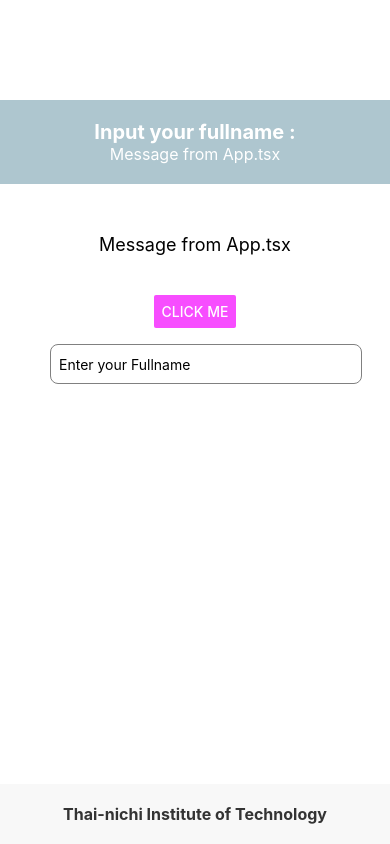
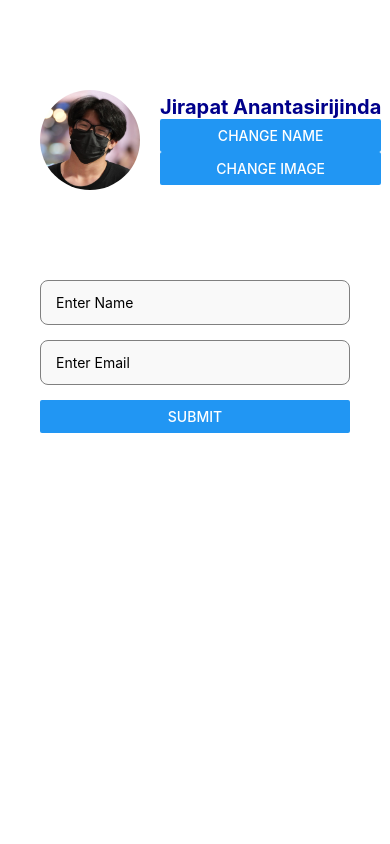
Before and after one commit to Sousettia/TNI_ReactNative_Year3, a React Native app: screen / in a window 390 px wide. Built offline with nearby package versions, Linux system fonts and the light colour scheme.

Commit message:
Practice3_TextInput Component [August, 03,2024]

```diff
--- a/App.tsx
+++ b/App.tsx
@@ -1,48 +1,15 @@
-import { StyleSheet, View, TextInput,Alert } from "react-native";
-import React, { useState, useEffect } from "react";
-import AppFooter from "./components/AppFooter";
-import AppHeader from "./components/AppHeader";
-import Content from "./components/Content";
-import {stylesPractice} from "./styles/styles";
+import { StyleSheet, Text, View , TextInput} from "react-native";
+import React from "react";
+import ProfileScreen from "./components/ProfileScreen";
 
-export default function App(): React.JSX.Element {
-  const [fullname, setFullname] = useState("");
-  const [message, setMessage] = useState("Message from App.tsx");
-  const [footerMessage, setFooterMessage] = useState(
-    "Thai-nichi Institute of Technology"
-  );
-  useEffect(() => {
-    console.log("Component has mounted");
-  },[]);
-  useEffect(() => {
-    console.log(`Fullname has changed to : ${fullname}`);
-  },[fullname]); //run when fullname changed
-
-  const handleButtonClick = () => {
-    Alert.alert("Hello",`Fullname has changed to : ${fullname}`)
-  }
-
-
+const App = () => {
   return (
-    <View style={styles.container}>
-      <AppHeader fullname = {fullname} message={message}/>
-      {/*<Content message={message} fullname={fullname}/>*/}
-      {<Content message={message} onButtonClick = {handleButtonClick}/>}
-      <TextInput
-        style = {stylesPractice.input}
-        placeholder="Enter your Fullname"
-        value={fullname}
-        onChangeText={setFullname}
-      />
-      <AppFooter footerMessage={footerMessage}/>
+    <View>
+      <ProfileScreen />
     </View>
   );
-}
+};
 
-const styles = StyleSheet.create({
-  container: {
-    flex: 1,
-    backgroundColor: "#fff",
-    //justifyContent: "center",
-  },
-});
+export default App;
+
+const styles = StyleSheet.create({});
--- /dev/null
+++ b/components/Login.tsx
@@ -0,0 +1,15 @@
+import { View, Text, TextInput, Button } from "react-native";
+import React from "react";
+import { stylesLogin } from "../styles/styles";
+
+const Login = () => {
+  return (
+    <View style={stylesLogin.container}>
+      <TextInput style={stylesLogin.input} placeholder="Enter Name" />
+      <TextInput style={stylesLogin.input} placeholder="Enter Email" />
+      <Button title="SUBMIT"></Button>
+    </View>
+  );
+};
+
+export default Login;
--- a/components/ProfileScreen.tsx
+++ b/components/ProfileScreen.tsx
@@ -1,6 +1,7 @@
 import { StyleSheet, Text, View, Image, Button } from "react-native";
 import React, { useState } from "react";
-import styles from "../styles/styles";
+import {stylesProfile} from "../styles/styles";
+import Login from "./Login";
 
 const ProfileScreen = (): React.JSX.Element => {
   const Image_1 = require("../assets/Profile_1.jpg");
@@ -15,16 +16,17 @@
   };
 
   return (
-    <View style={styles.container}>
-      <View style={styles.profileContainer}>
-        <Image style={styles.profileImage} source={profileImage} />
+    <View style={stylesProfile.container}>
+      <View style={stylesProfile.profileContainer}>
+        <Image style={stylesProfile.profileImage} source={profileImage} />
         <View>
-          <Text style={styles.profileName}>{name}</Text>
+          <Text style={stylesProfile.profileName}>{name}</Text>
           <Button title="Change Name" onPress={handleChangeName}></Button>
           <Text></Text>
           <Button title="Change Image" onPress={handleChangeImage}></Button>
         </View>
       </View>
+      <Login/>
     </View>
   );
 };
--- a/styles/styles.ts
+++ b/styles/styles.ts
@@ -90,4 +90,53 @@
   },
 });
 
-export { styles, stylesPractice };
+const stylesProfile = StyleSheet.create({
+  container: {
+    alignItems: "center",
+    padding: 20,
+    borderColor: "#f5f5f5", //ตั้งค่าสีพื้นหลังเป็นสีเทาอ่อน
+  },
+  profileImage: {
+    borderRadius: 50,
+    width: 100,
+    height: 100,
+    marginRight: 20,
+  },
+  profileContainer: {
+    flexDirection: "row",
+    alignItems: "center",
+    width: "100%",
+    padding: 20,
+    borderRadius: 10,
+    backgroundColor: "white",
+    elevation: 5,
+    marginTop: 50,
+  },
+  profileName: {
+    fontSize: 20,
+    fontWeight: "bold",
+    color: "#00008b",
+  },
+});
+const stylesLogin = StyleSheet.create({
+  container: {
+  justifyContent: "center",
+  padding: 20,
+  marginTop: 50,
+  backgroundColor: '#ffffff', // ต้งัค่าสีพ้ืนหลงัเป็นสีขาว
+  borderRadius: 10, // เพิ่มความมนให้กบัขอบคอนเทนเนอร์
+  elevation: 3, // เพิ่มเงาให้กบัคอนเทนเนอร์(เฉพาะ Android)
+  width: '100%', // ต้งัความกวา้งของ container ให้เต็มหน้าจอ
+  },
+  input: {
+  height: 45, // เพิ่มความสูงของ TextInput
+  borderColor: "gray", // เปลี่ยนสีขอบเป็นสีเทาอ่อน
+  borderWidth: 1,
+  borderRadius: 8, // เพิ่มความมนให้กบัขอบ TextInput
+  marginBottom: 15, // เพิ่มระยะห่างดา้นล่างระหวา่ ง TextInput
+  paddingHorizontal: 15, // เพิ่มระยะห่างภายใน TextInput
+  backgroundColor: "#f9f9f9", // ต้งัค่าสีพ้ืนหลงัของ TextInput
+  },
+  });
+
+export { styles, stylesPractice , stylesProfile , stylesLogin};
```
Also changed, not shown: App3.tsx (added, +48 -0 lines), styles/stylesLogin.ts (added, +22 -0 lines).
